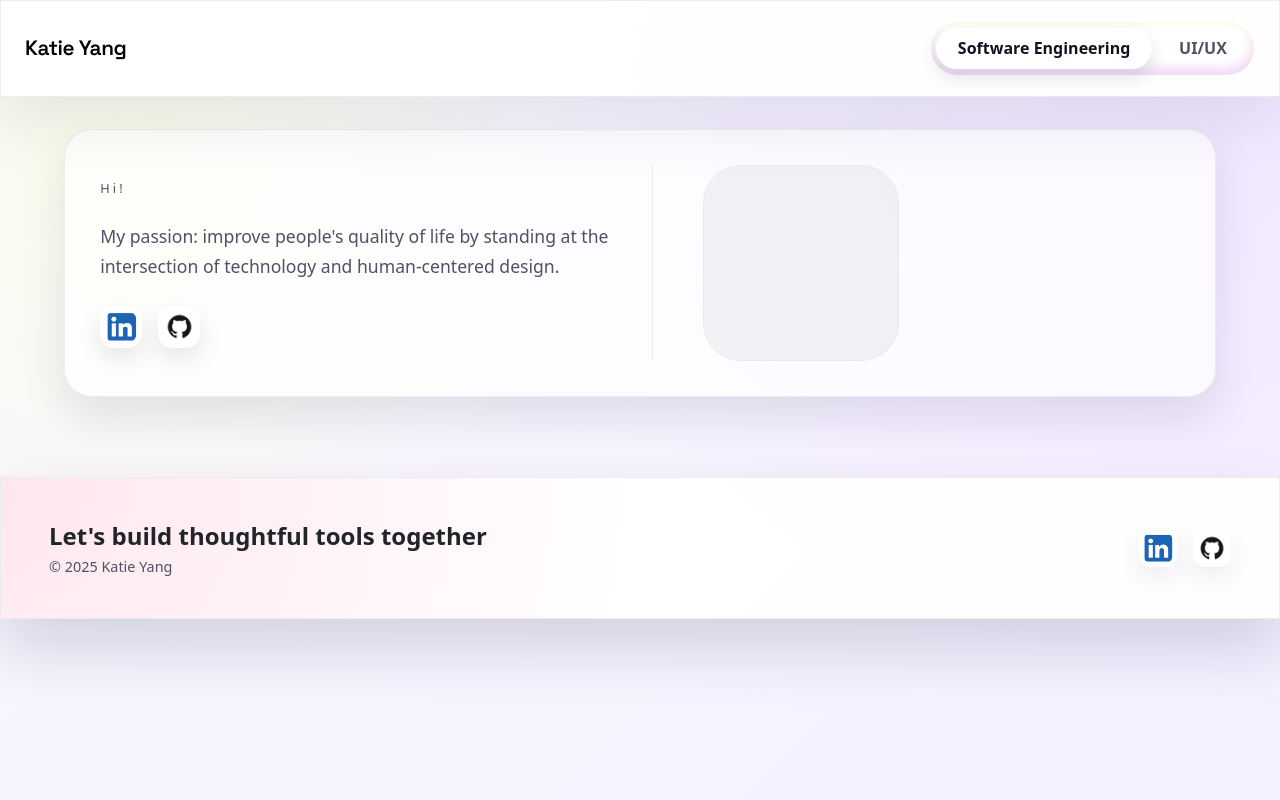
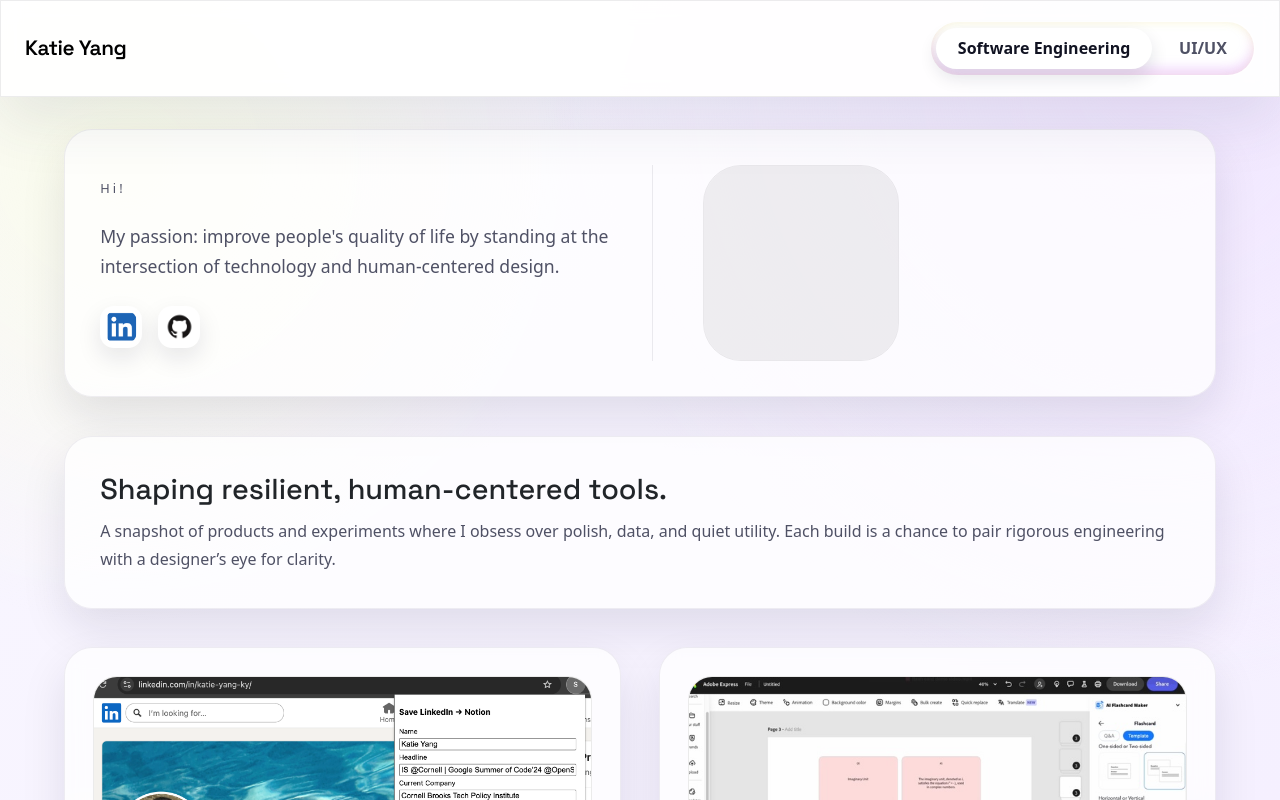
Before and after one commit to KY233466/KY233466.github.io, a Next.js app: page / in a window 1280 px wide. Shown: the top 800 px of the page. Built offline with nearby package versions, Linux system fonts and the light colour scheme.

Commit message:
restore content

```diff
--- a/src/components/IntroCard/IntroCard.js
+++ b/src/components/IntroCard/IntroCard.js
@@ -75,7 +75,7 @@ function IntroCard() {
                   alt="Katie Yang"
                   className={loaded ? styles.profileImage : styles.hiddenImg}
                   fill
-                  sizes="(max-width: 720px) 70vw, 40vw"
+                  // sizes="(max-width: 720px) 70vw, 40vw"
                   priority
                   onLoadingComplete={() => setLoaded(true)}
                 />
--- a/src/views/Software.js
+++ b/src/views/Software.js
@@ -50,7 +50,7 @@ export default function About() {
     <div className={styles.container}>
       <IntroCard/>
 
-      {/* <header className={styles.pageIntro}>
+      <header className={styles.pageIntro}>
         <h2 className={styles.introTitle}>Shaping resilient, human-centered tools.</h2>
         <p className={styles.introBody}>
           A snapshot of products and experiments where I obsess over polish, data, and quiet
@@ -67,7 +67,7 @@ export default function About() {
           timeframe={value.timeframe}
           tags={value.tags}
         />
-      ))} */}
+      ))}
     </div>
   );
 }
```
